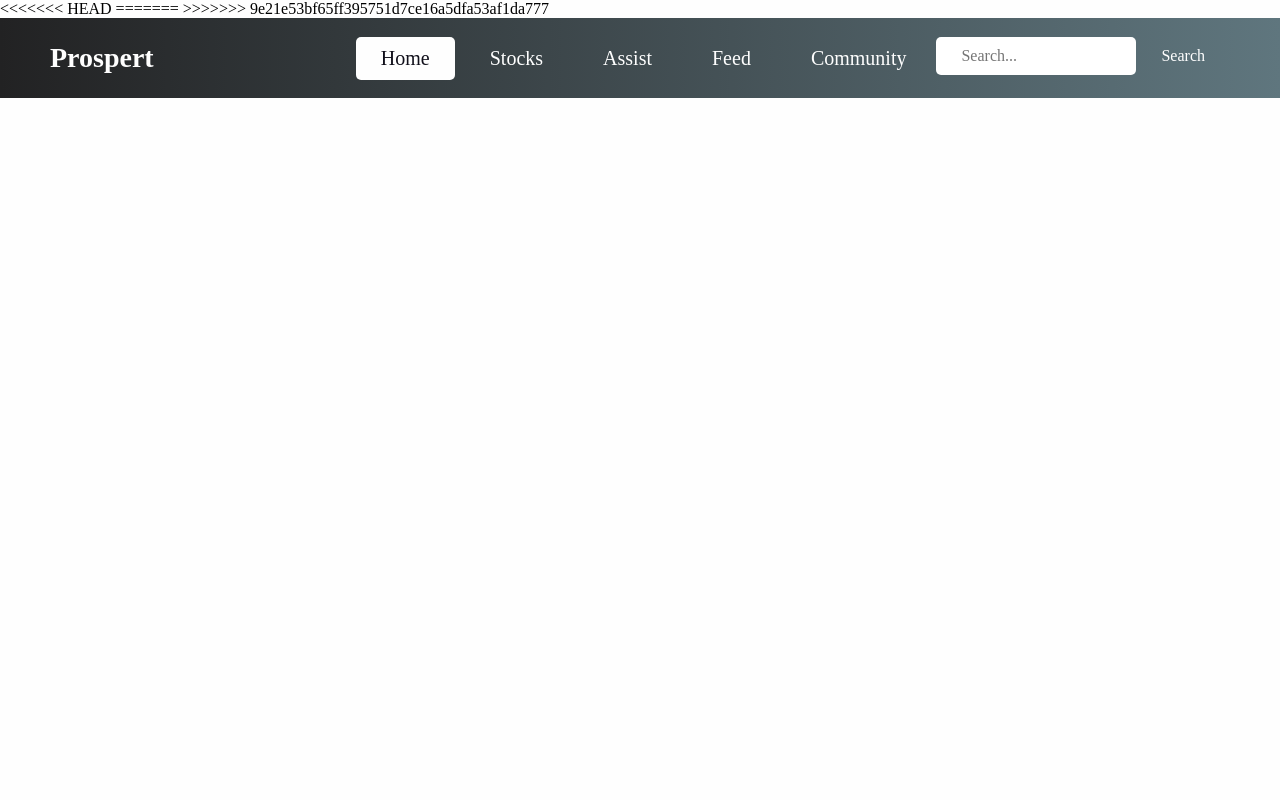
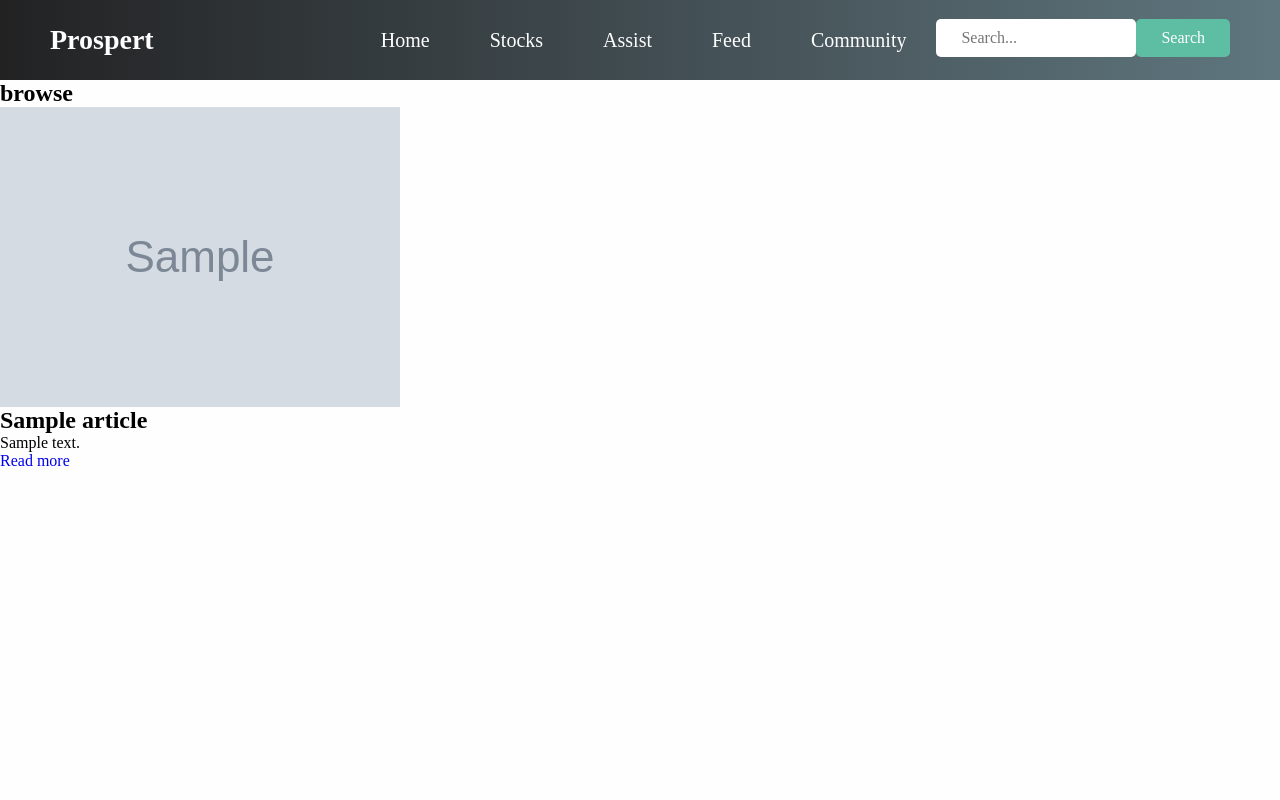
Before and after one commit to vishwas3332/prospert, a Django app: template prospert/feed/templates/feed/feedPage.html in a window 1280 px wide. Run offline with Django 4.2, Linux system fonts and the light colour scheme; the template is opened without the code that fills it: most values are stand-ins (such as "Sample title", 1, 10 or a date in 2020); grey boxes marked "Sample" are stand-in pictures.

Commit message:
added news page

```diff
--- /dev/null
+++ b/prospert/feed/static/feed/feedstyle.css
@@ -0,0 +1,3 @@
+*{
+	font-family: 'vardana';
+}
--- a/prospert/feed/templates/feed/feedPage.html
+++ b/prospert/feed/templates/feed/feedPage.html
@@ -1 +1,34 @@
 {% extends 'main.html' %}
+<<!DOCTYPE html>
+<html>
+<head>
+	<meta charset="utf-8">
+	<meta name="viewport" content="width=device-width, initial-scale=1">
+	<title>Feed</title>
+	{% load static %}
+	<link rel="stylesheet" type="text/css" href="{% static 'feed/feedstyle.css' %}">
+</head>
+<body>
+	{% block content %}
+	<div class='total-body'>
+		<div class='left-body-part'>
+			<h2>browse</h2>
+		</div>
+		<div class='right-body-part'>
+			{% for article in articles %}
+			<div class='article'>
+				<div class='article-photo'>
+					<img src="{{ article.urlToImage }}" >
+				</div>
+				<div class='article-content'>
+					<h2>{{ article.title }}</h2>
+					<p>{{ article.description }}</p>
+					<a href='{{ article.url }}' target='_blank'>Read more</a>
+				</div>
+			</div>
+			{% endfor %}
+		</div>
+	</div>
+	{% endblock content %}
+</body>
+</html>
--- a/prospert/static/mystyles.css
+++ b/prospert/static/mystyles.css
@@ -35,10 +35,7 @@ header{
     font-size: 20px;
     border-radius: 5px;
     padding: 10px 25px;
-<<<<<<< HEAD
-=======
     border-radius: 10px;
->>>>>>> 9e21e53bf65ff395751d7ce16a5dfa53af1da777
     transition: .2s;
     margin: 0 5px;
 }
@@ -114,7 +111,7 @@ nav form {
   nav button[type="submit"] {
     padding: 10px 25px;
     font-size: 16px;
-    background-color: transparent;
+    background-color:  #5dbea3 ;
     color: #fff;
     border: none;
     border-radius: 5px;
@@ -140,8 +137,8 @@ nav form {
   /* hover and active effects */
 nav button[type="submit"]:hover,
 nav button[type="submit"]:active {
-  background-color: #fff;
-  color: #000000;
+/*  background-color: #fff;*/
+/*  color: #000000;*/
   border: 2px solid #000000;
 }
 
--- a/prospert/templates/nav.html
+++ b/prospert/templates/nav.html
@@ -5,11 +5,7 @@
     <meta http-equiv="X-UA-Compatible" content="IE=edge">
     <meta name="viewport" content="width=device-width, initial-scale=1.0">
     {% load static %}
-<<<<<<< HEAD
     <link rel="stylesheet" href='{% static "mystyles.css" %}'>
-=======
-    <link rel="stylesheet" href={% static 'mystyles.css' %}>
->>>>>>> 9e21e53bf65ff395751d7ce16a5dfa53af1da777
     <title>Financial Website</title>
 </head>
 <body>
@@ -23,7 +19,7 @@
         <nav class="nav-bar">
             <ul>
                 <li>
-                    <a href="{% url 'HomePage' %}" class="active">Home</a>
+                    <a href="{% url 'HomePage' %}">Home</a>
                 </li>
                 <li>
                     <a href="{% url 'StockPage' %}">Stocks</a>
@@ -40,7 +36,7 @@
                 <li>
                     <form action="" method="get">
                       <input type="text" placeholder="Search...">
-                      <button type="submit">Search</button>
+                      <button type="submit" >Search</button>
                     </form>
                 </li>
             </ul>
```
Also changed, not shown: prospert/feed/views.py (+6 -2 lines).
